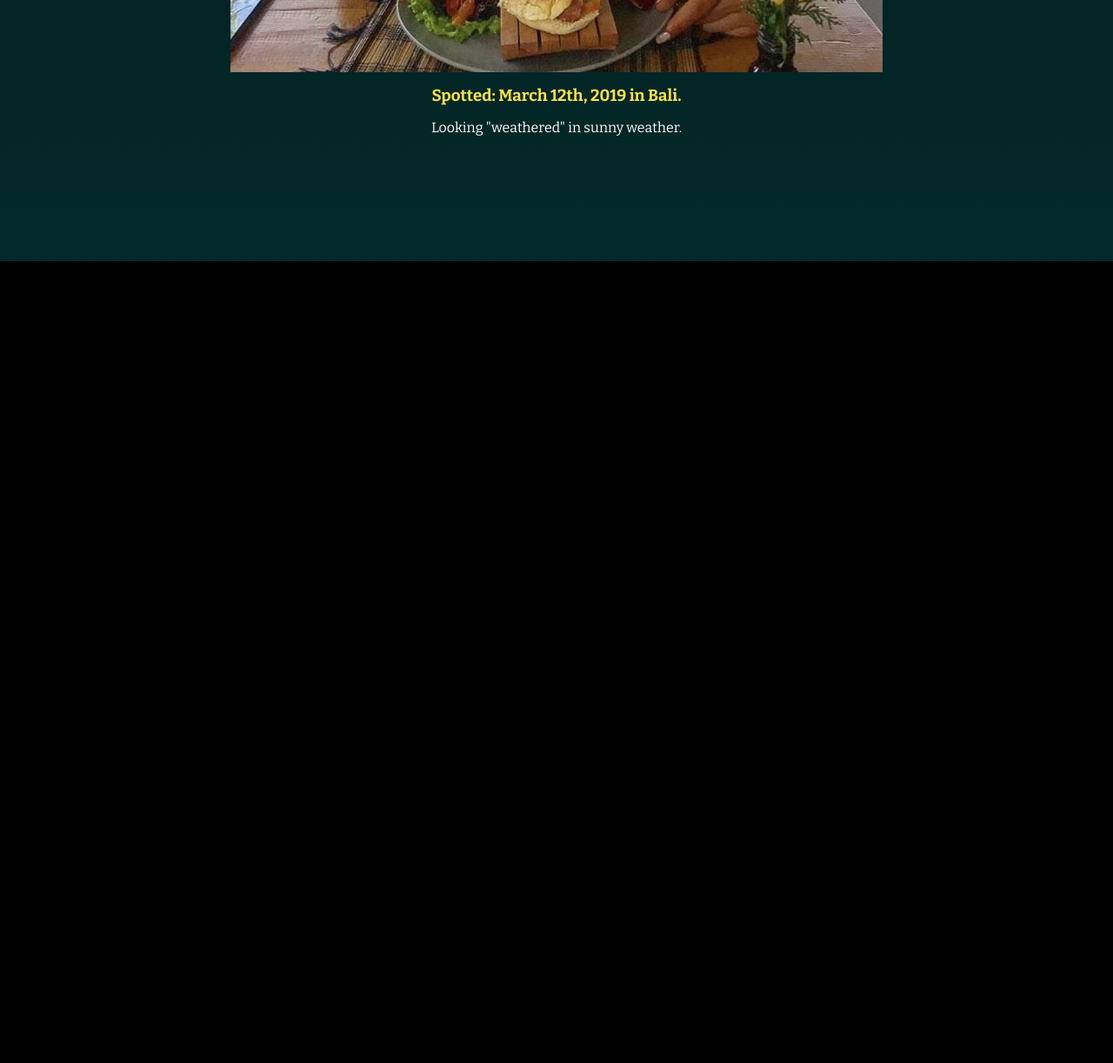
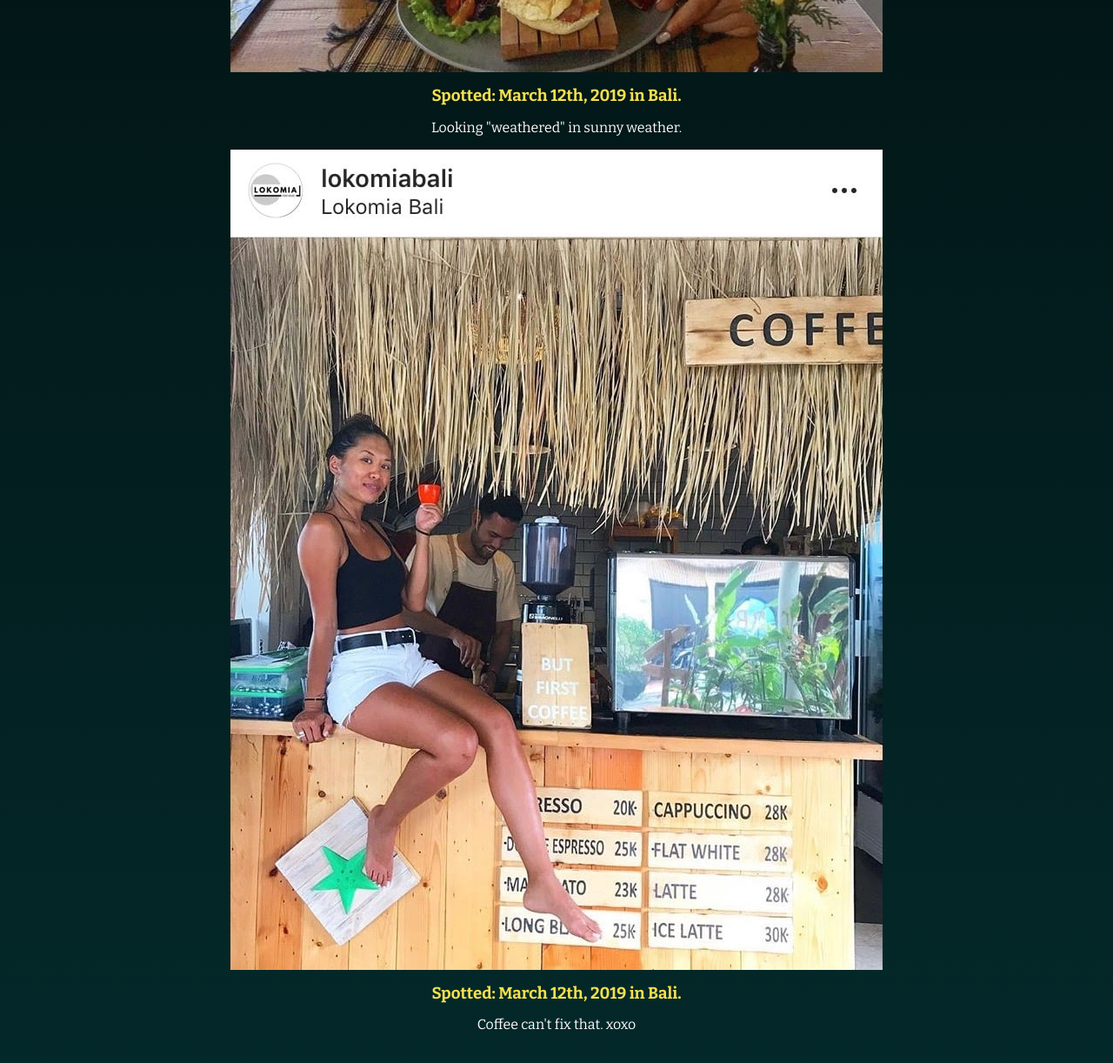
Before and after one commit to bunkrich/Vilay-Don-t-Pay, a plain HTML site: page index.html in a window 1280 px wide. Shown: the part 1546-2768 px from the top of the page at 87% size. Before the commit the page ends 1846 px from the top, so only its background shows below. Drawn offline with nearby package versions, Linux system fonts and the light colour scheme.

Commit message:
you mad douggi

```diff
--- a/index.html
+++ b/index.html
@@ -42,6 +42,11 @@
   <h3>Spotted: March 12th, 2019 in Bali.</h3>
   <p>Looking "weathered" in sunny weather.</p>
 </div>
+<div>
+  <img src="img/vilay_cant_pay_for_coffee.jpeg" alt="Vilay Chanthavong in Bali 2019, tired and sad">
+  <h3>Spotted: March 12th, 2019 in Bali.</h3>
+  <p>Coffee can't fix that. xoxo</p>
+</div>
   </main>
 
   <script src="js/vendor/modernizr-3.6.0.min.js"></script>
```
Also changed, not shown: img/vilay_cant_pay_for_coffee.jpeg (added).
